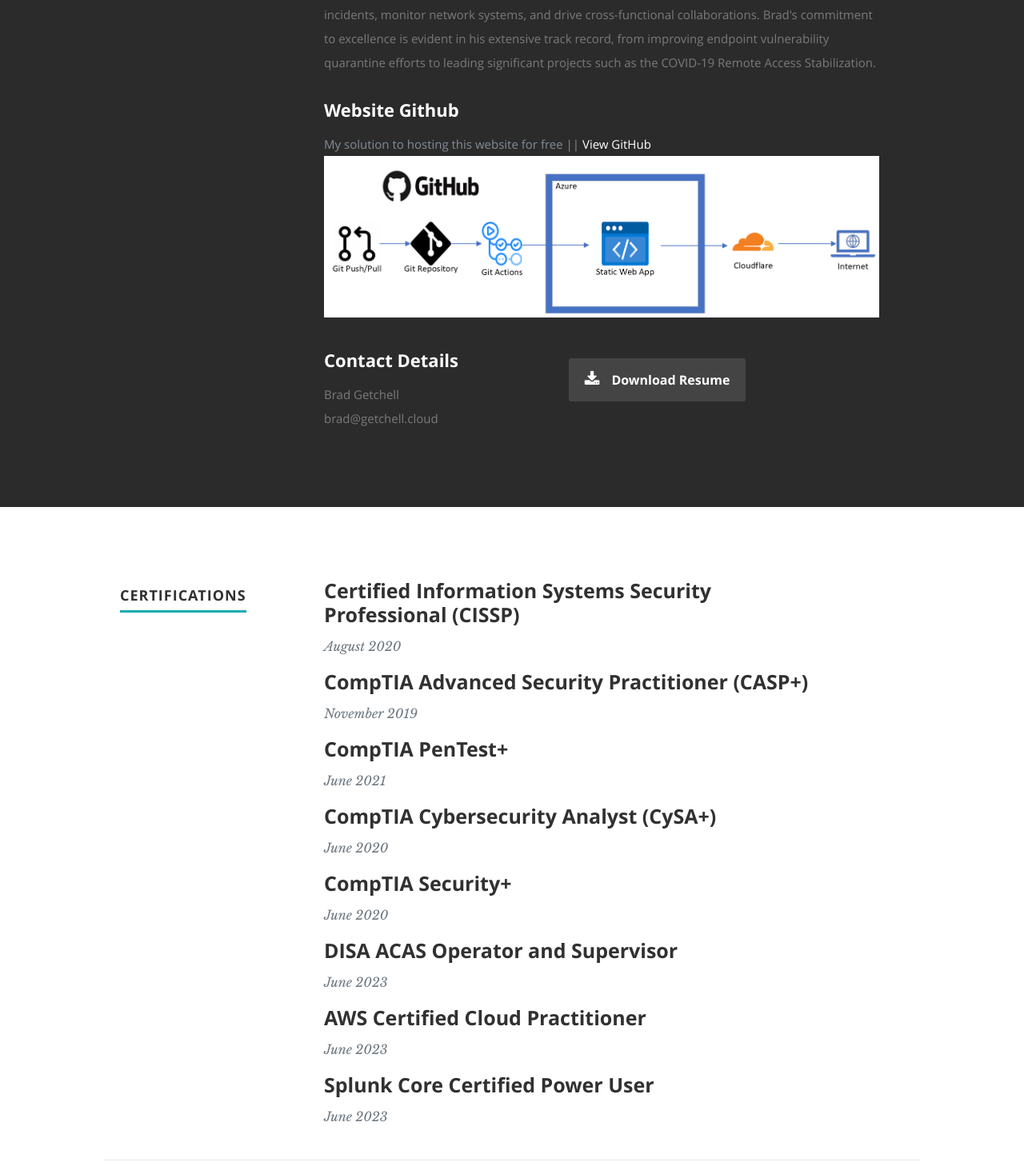
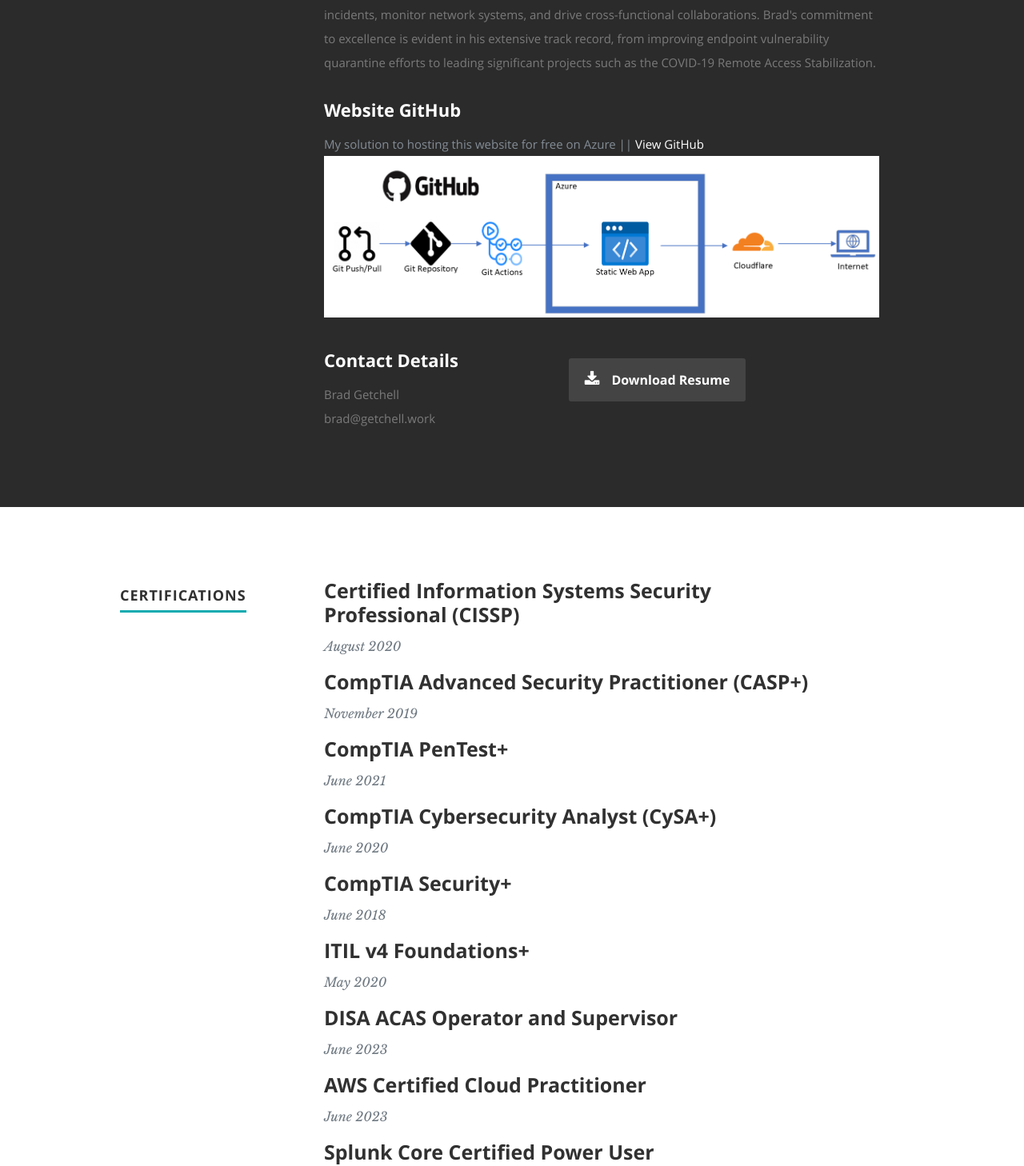
Before and after one commit to BGetchell/Getchell-Cloud, a website: page src/index.html in a window 1280 px wide. Shown: the part 1145-2603 px from the top of the page at 80% size. Drawn offline with nearby package versions, Linux system fonts and the light colour scheme; no server answers.

Commit message:
index.html changes

```diff
--- a/src/index.html
+++ b/src/index.html
@@ -59,9 +59,9 @@
             and learn more <a class="smoothscroll" href="#about">about me</a>.</h3>
             <hr />
             <ul class="social">
-               <li><a href="https://www.linkedin.com/in/bradley-getchell/"><i class="fa fa-linkedin"></i></a></li>
-               <li><a href="https://github.com/BGetchell/Getchell-Cloud"><i class="fa fa-github"></i></a></li>
-               <li><a href="mailto:brad@getchell.cloud"><i class="fa fa-envelope"></i></a></li>
+               <li><a href="https://getchell.work/linkedin"><i class="fa fa-linkedin"></i></a></li>
+               <li><a href="https://getchell.work/github"><i class="fa fa-github"></i></a></li>
+               <li><a href="mailto:brad@getchell.work"><i class="fa fa-envelope"></i></a></li>
             </ul>
          </div>
       </div>
@@ -97,8 +97,8 @@
                    quarantine efforts to leading significant projects such as the COVID-19 Remote Access Stabilization.
             </p>
 
-            <h2>Website Github</h2>
-            <span>My solution to hosting this website for free || </span>
+            <h2>Website GitHub</h2>
+            <span>My solution to hosting this website for free on Azure || </span>
             <a href="https://github.com/BGetchell/Getchell-Cloud">View GitHub</a><br>
             <img src=".\images\diagram.png" alt="Description of Image">
             </p>
@@ -109,7 +109,7 @@
                   <h2>Contact Details</h2>
                   <p class="address">
 						   <span>Brad Getchell</span><br>
-                     <span>brad@getchell.cloud</span>
+                     <span>brad@getchell.work</span>
 					   </p>
 
                </div>
@@ -174,9 +174,16 @@
              <div class="row item">
                 <div class="twelve columns">
                    <h3>CompTIA Security+</h3>
-                   <p class="info">June 2020</p>
+                   <p class="info">June 2018</p>
                 </div>
              </div> <!-- item end -->
+
+             <div class="row item">
+               <div class="twelve columns">
+                  <h3>ITIL v4 Foundations+</h3>
+                  <p class="info">May 2020</p>
+               </div>
+            </div> <!-- item end -->
 
              <div class="row item">
                 <div class="twelve columns">
@@ -256,9 +263,9 @@
          <div class="twelve columns">
 
             <ul class="social-links">
-                <li><a href="https://www.linkedin.com/in/bradley-getchell/"><i class="fa fa-linkedin"></i></a></li>
-                <li><a href="https://github.com/BGetchell/Getchell-Cloud"><i class="fa fa-github"></i></a></li>
-                <li><a href="mailto:brad@getchell.cloud"><i class="fa fa-envelope"></i></a></li>
+               <li><a href="https://getchell.work/linkedin"><i class="fa fa-linkedin"></i></a></li>
+               <li><a href="https://getchell.work/github"><i class="fa fa-github"></i></a></li>
+               <li><a href="mailto:brad@getchell.work"><i class="fa fa-envelope"></i></a></li>
             </ul>
 
             <ul class="copyright">
```
Also changed, not shown: 1 other file.
